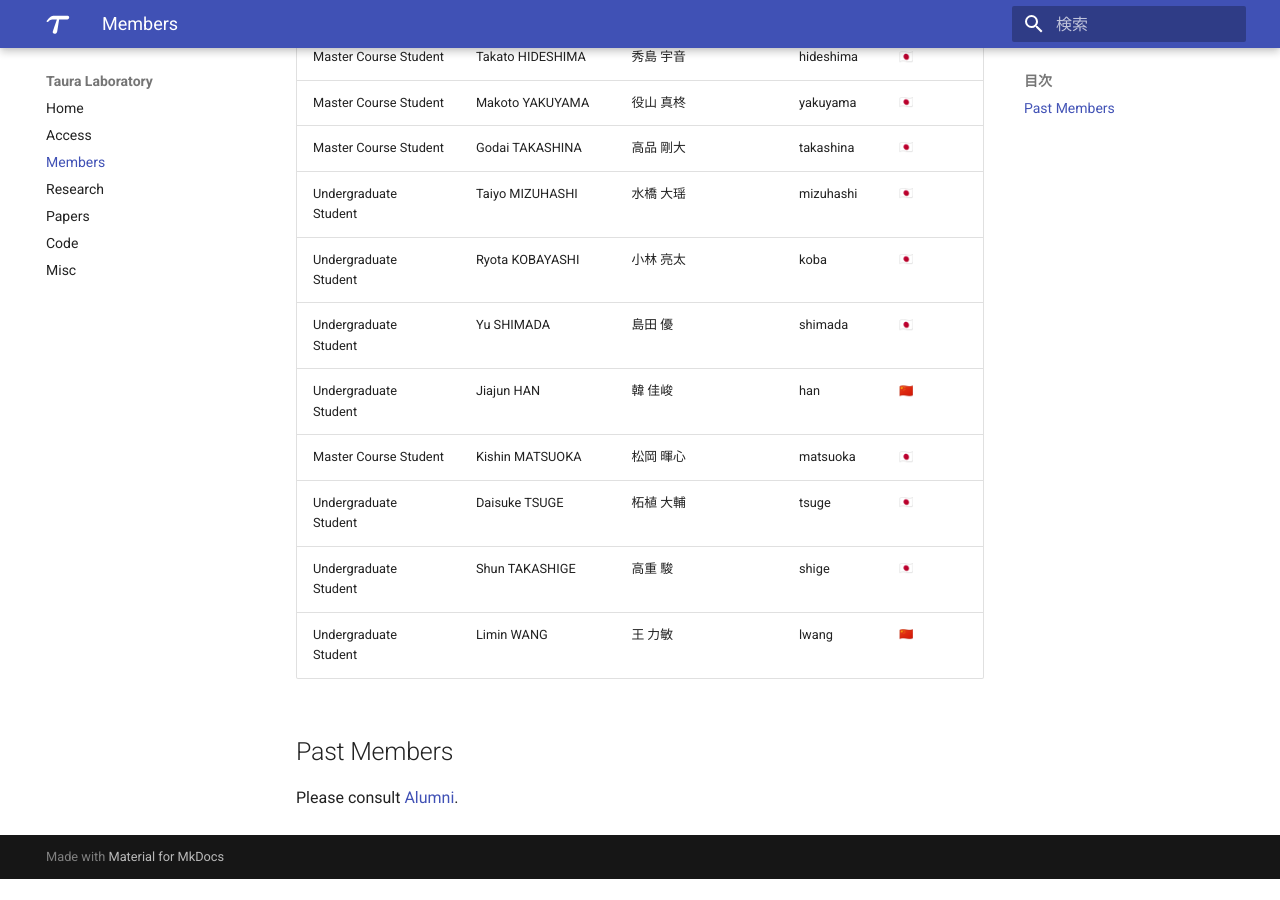
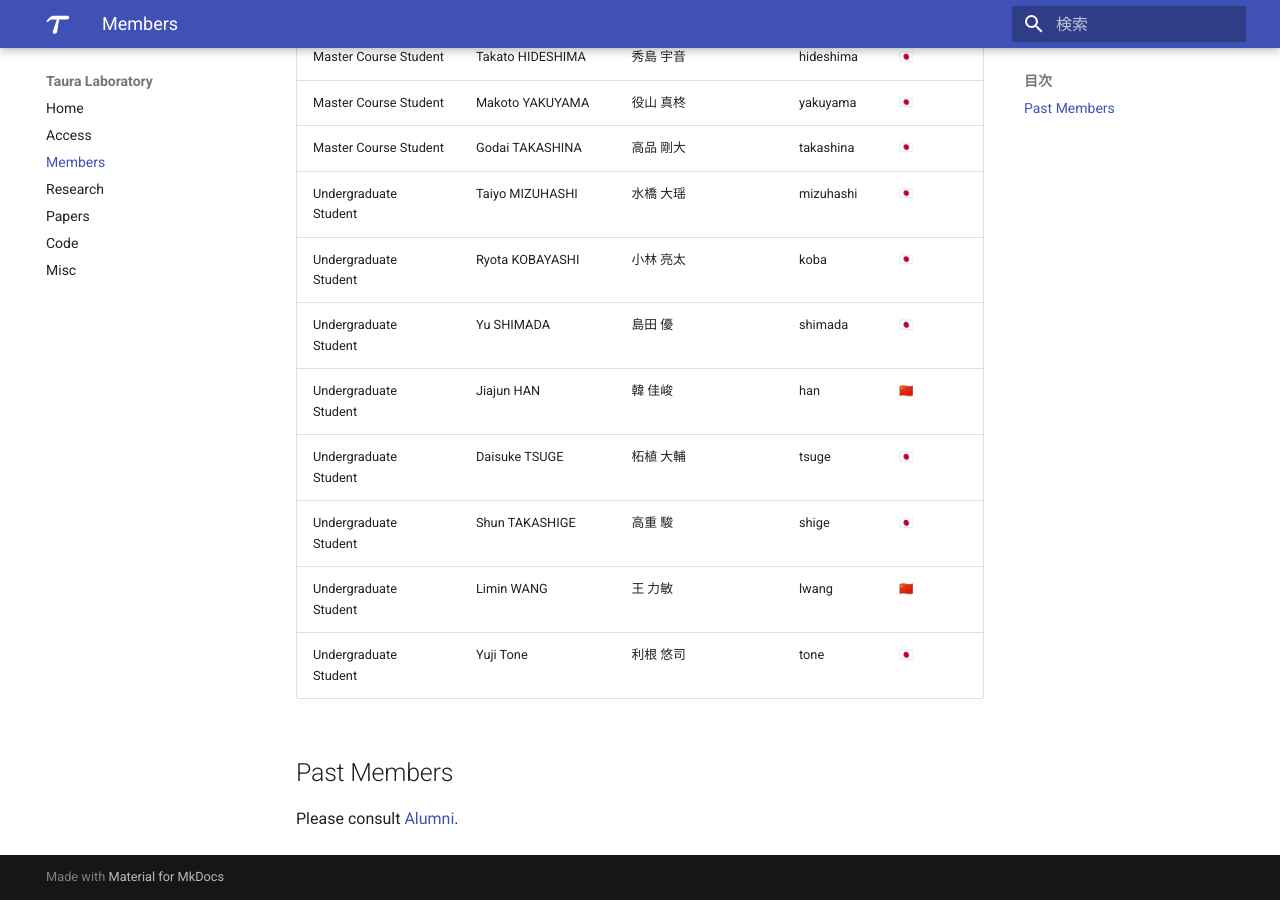
Before and after one commit to Yukayo/taura-lab, an MkDocs documentation site: the page built from docs/members.md, in a window 1280 px wide and 900 px high, scrolled down 835 px. Built offline with MkDocs 1.6.1 and Material for MkDocs 9.7.7, drawn with Linux system fonts in a browser that asks for light colours; emoji names are drawn with the system emoji font; before the commit the page ends 1714 px from its top, so only the background shows below that.

Commit message:
Update members.md

```diff
--- a/docs/members.md
+++ b/docs/members.md
@@ -22,10 +22,10 @@ Each member's e-mail address is _account_ [at] eidos.ic.i.u-tokyo.ac.jp.
 |Undergraduate Student|Ryota KOBAYASHI|小林 亮太|koba|:jp:|
 |Undergraduate Student|Yu SHIMADA|島田 優|shimada|:jp:|
 |Undergraduate Student|Jiajun HAN|韓 佳峻|han|:cn:|
-|Master Course Student|Kishin MATSUOKA|松岡 暉心|matsuoka|:jp:|
 |Undergraduate Student|Daisuke TSUGE|柘植 大輔|tsuge|:jp:|
 |Undergraduate Student|Shun TAKASHIGE|高重 駿|shige|:jp:|
 |Undergraduate Student|Limin WANG|王 力敏|lwang|:cn:|
+|Undergraduate Student|Yuji Tone|利根 悠司|tone|:jp:|
 
 ## Past Members
 
```
